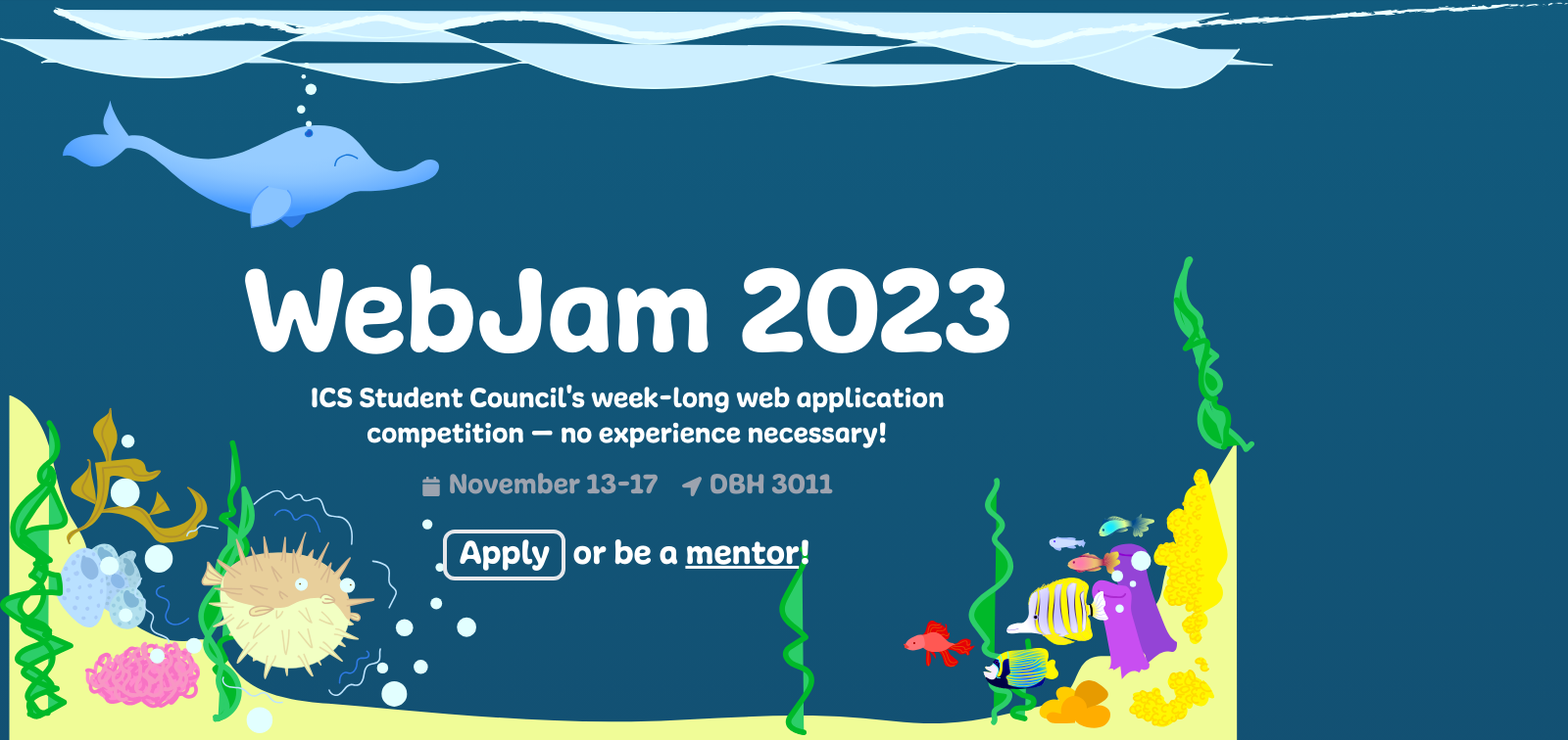
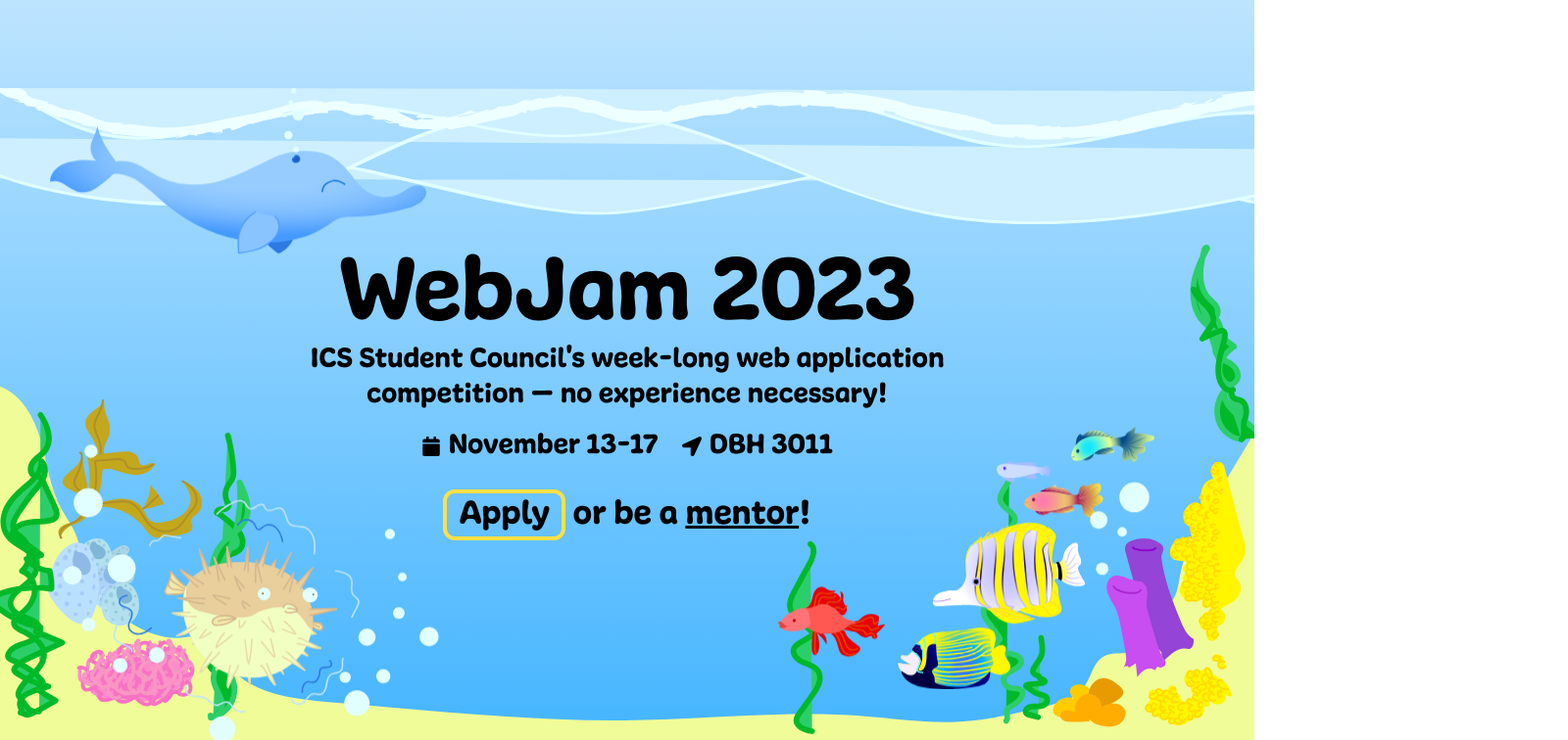
Before and after one commit to icssc/webjam-2023, a Next.js app: page / in a window 1280 px wide. Shown: the top 756 px of the page at 98% size, 1600 px wide, since content can reach past the window. Built offline with nearby package versions, Linux system fonts and the light colour scheme.

Commit message:
fixing graphics

```diff
--- a/src/components/hero/hero.js
+++ b/src/components/hero/hero.js
@@ -1,31 +1,24 @@
 import { FaCalendar, FaLocationArrow } from "react-icons/fa";
 import styles from "../../styles/components/Hero.module.css";
-import Image from "next/image";
-
-import OceanTopFloor from "../../../public/assets/img/graphics/layer1/OceanTopFloor.svg";
-import OceanTopCeiling from "../../../public/assets/img/graphics/layer1/OceanTopCeiling.svg";
-import PufferFish from "../../../public/assets/img/graphics/layer1/PufferFish.svg";
-import Dolphin from "../../../public/assets/img/graphics/layer1/Dolphin.svg";
-import Fishies from "../../../public/assets/img/graphics/layer1/Fishies.svg";
 
 export default function HeroSection() {
   return (
     <>
       <div className="z-10 mx-10 flex flex-col place-content-center gap-4">
         <div className="flex flex-col place-content-center">
-          <h1 className="flex place-content-center text-center text-7xl md:text-8xl lg:text-9xl">
+          <h1 className="flex place-content-center text-center text-5xl md:text-7xl lg:text-8xl">
             WebJam 2023
           </h1>
 
           <div className="mx-auto flex w-[75%] flex-col place-content-center text-center lg:w-[65%]">
-            <p className="text-2xl lg:text-3xl">
+            <p className="text-xl md:text-2xl lg:text-3xl">
               ICS Student Council's week-long web application competition — no
               experience necessary!
             </p>
           </div>
         </div>
 
-        <div className="flex flex-row place-content-center gap-6 text-2xl text-gray-400 lg:text-3xl">
+        <div className="flex flex-row place-content-center gap-6 text-xl md:text-2xl lg:text-3xl">
           <span className="flex flex-row items-center gap-2">
             <FaCalendar size={20} />
             <h2>November 13-17</h2>
@@ -37,9 +30,9 @@ export default function HeroSection() {
         </div>
 
         <div className="mx-auto mt-4 flex">
-          <p className="text-4xl">
+          <p className="text-2xl md:text-3xl lg:text-4xl">
             <a
-              className="rounded-xl border-4 border-solid px-3 py-1"
+              className="rounded-xl border-4 border-solid border-yellow-300 px-3 py-1"
               href="https://studentcouncil.ics.uci.edu/"
               target="_blank"
             >
@@ -50,55 +43,12 @@ export default function HeroSection() {
         </div>
       </div>
 
-      <div className="absolute left-0 top-0 -z-10 w-[100vw]">
-        <Image
-          src={OceanTopCeiling}
-          alt="Ocean Ceiling"
-          width={100}
-          height={100}
-          className="min-w-[125vw]"
-        />
-      </div>
+      <div className={`${styles.oceanTop} absolute left-0 top-0 w-[100%]`} />
+      <div className={`${styles.dolphin} absolute left-[-25vw] md:left-[4vw] top-0 md:top-[0] w-[300px] lg:w-[30vw]`} />
+      <div className={`${styles.pufferfish} absolute bottom-[20vw] md:bottom-[4vw] left-[1vw] lg:left-[5vw]  w-[50vw] lg:w-[30vw]`} />
+      <div className={`${styles.fishies} absolute bottom-[15vw] md:bottom-[7.5vw] right-[1vw] lg:right-[8vw]  w-[50vw] lg:w-[30vw]`} />
+      <div className={`${styles.oceanTopFloor} absolute bottom-0 left-0 w-[100%]`} />
 
-      <div className="absolute left-[5vw] top-[5vw]">
-        <Image
-          src={Dolphin}
-          alt="Dolphin"
-          width={100}
-          height={100}
-          className="w-[30vw]"
-        />
-      </div>
-
-      <div className="absolute bottom-[4vw] left-[8vw]">
-        <Image
-          src={PufferFish}
-          alt="Pufferfish"
-          width={100}
-          height={100}
-          className="w-[30vw]"
-        />
-      </div>
-
-      <div className="absolute bottom-[7.5vw] right-[8vw]">
-        <Image
-          src={Fishies}
-          alt="Fishies"
-          width={100}
-          height={100}
-          className="w-[20vw]"
-        />
-      </div>
-
-      <div className="absolute bottom-0 left-0 -z-10 w-[100vw]">
-        <Image
-          src={OceanTopFloor}
-          alt="Ocean Floor"
-          width={100}
-          height={100}
-          className="w-[100vw] min-w-[100vw]"
-        />
-      </div>
     </>
   );
 }
--- a/src/pages/_app.js
+++ b/src/pages/_app.js
@@ -11,7 +11,7 @@ export default function MyApp({ Component, pageProps }) {
         <meta name="viewport" content="width=device-width, initial-scale=1.0" />
         <title>WebJam 2023</title>
       </Head>
-      {/* <NavBar /> */}
+      <NavBar />
       <Layout>
         <Component {...pageProps} />
       </Layout>
--- a/src/pages/index.js
+++ b/src/pages/index.js
@@ -8,8 +8,7 @@ export default function Home() {
     <>
       <section
         id="hero"
-        // className="flex flex-col md:flex-row md:ml-[4rem] md:mr-[2rem] md:place-content-end place-content-center min-h-[calc(100vh-110px)] mx-[2rem]"
-        className="flex min-h-[calc(100vh-110px)] place-content-center"
+        className="flex min-h-[100vh] text-black place-content-center "
       >
         <HeroSection />
       </section>
--- a/src/styles/NavBar.module.css
+++ b/src/styles/NavBar.module.css
@@ -6,11 +6,12 @@
   top: 0;
   z-index: 1;
   width: 100%;
-  color: white;
+  color: black;
   background-color: transparent;
   padding: 1.5rem 4rem 0px;
   height: 55px;
   transition: opacity 400ms ease;
+  z-index: 100;
 }
 
 
--- a/src/styles/components/Hero.module.css
+++ b/src/styles/components/Hero.module.css
@@ -2,14 +2,6 @@
     display: flex;
     flex-direction: column;
     justify-content: center;
-
-}
-
-.heroContainer span {
-    display: flex;
-    flex-direction: row;
-    align-items: center;
-    column-gap: 0.8rem;
 }
 
 .heroContainer h2 {
@@ -30,11 +22,67 @@
     width: fit-content;
     padding: 0.5rem;
     border-radius: 12px;
-    color: black;
-    background-color: #FF9A5C;
     margin-right: 2.5px;
 }
 
 .heroContainer a.underline{
     text-decoration: underline;
 }
+
+/* Graphics */
+.oceanTop {
+    background-image: url("/assets/img/graphics/layer1/OceanTopCeiling.svg");
+    height: 139px;
+    margin-top: 90px;
+}
+
+.dolphin {
+    background-image: url("/assets/img/graphics/layer1/Dolphin.svg");
+    height: 100%;
+    margin-top: 90px;
+    z-index: 2;
+    background-size: contain;
+    background-repeat: no-repeat;
+    background-position: top;
+    animation: MoveUpDown 5s ease-in-out infinite;
+    animation-delay: 1s;
+}
+
+.pufferfish {
+    background-image: url("/assets/img/graphics/layer1/PufferFish.svg");
+    height: 100%;
+    z-index: 2;
+    background-size: contain;
+    background-repeat: no-repeat;
+    background-position: bottom;
+    animation: MoveUpDown 5s ease-in-out infinite;
+}
+
+.fishies {
+    background-image: url("/assets/img/graphics/layer1/Fishies.svg");
+    height: 100%;
+    z-index: 2;
+    background-size: contain;
+    background-repeat: no-repeat;
+    background-position: bottom;
+    animation: MoveUpDown 5s ease-in-out infinite;
+    animation-delay: 1s;
+}
+
+.oceanTopFloor {
+    background-image: url("/assets/img/graphics/layer1/OceanTopFloor.svg");
+    height: 857px;
+    background-size: contain;
+    background-position: bottom;
+    background-repeat: no-repeat;
+    z-index: 1;
+}
+
+@keyframes MoveUpDown {
+    0%, 100% {
+      transform: translateY(0px);
+    }
+    50% {
+        transform: translateY(20px);
+    }
+}
--- a/src/styles/globals.css
+++ b/src/styles/globals.css
@@ -20,6 +20,9 @@ body {
 }
 
 main {
-  margin-top: 80px;
-  min-height: calc(100vh - 110px)
+  min-height: 100vh
 }
+
+#hero {
+  background: linear-gradient(180deg, #BDE4FF, #3DB2FF);
+}
```
Also changed, not shown: public/assets/img/graphics/layer1/OceanTopCeiling.svg, public/assets/img/graphics/layer1/OceanTopFloor.svg.
